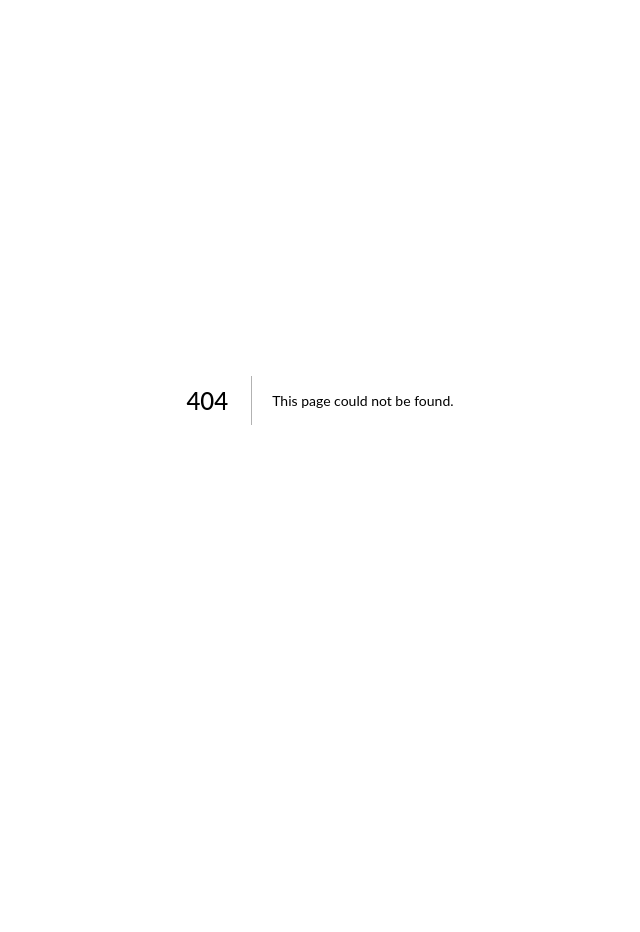
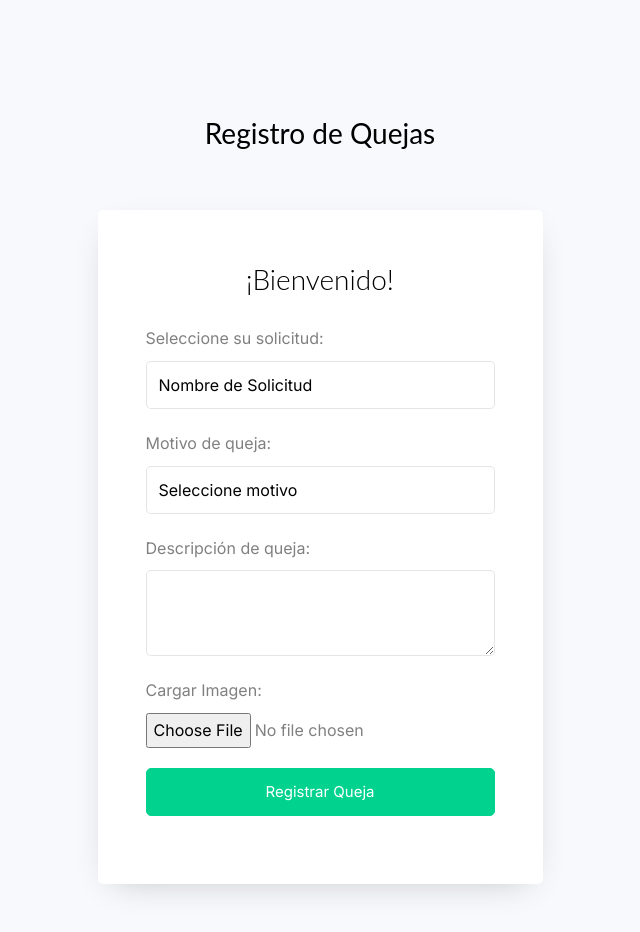
Before and after one commit to sergio-sanguinetti/workitout, a Next.js app: page /registro-quejas in a window 1280 px wide. Before the commit this address had no page. Shown: the top 932 px of the page, without its empty margins (320-960 px from the left). Before the commit the page ends 800 px from the top, so only its background shows below. Built offline with nearby package versions, Linux system fonts and the light colour scheme.

Commit message:
Registro de Quejas

```diff
--- a/src/app/components/sidebar.js
+++ b/src/app/components/sidebar.js
@@ -40,6 +40,14 @@ const Sidebar = () => {
              <FaHome />
            </ListItemIcon>
            <ListItemText primary="Plataforma" />
+         </ListItem>
+       </Link>
+       <Link href="/registro-de-especialista">
+         <ListItem className="item-list">
+           <ListItemIcon>
+             <FaHome />
+           </ListItemIcon>
+           <ListItemText primary="Registro de Especialista" />
          </ListItem>
        </Link>
        <Link href="/registro-de-solicitudes">
--- /dev/null
+++ b/src/app/registro-quejas/page.js
@@ -0,0 +1,112 @@
+'use client';
+import React, { useState } from 'react';
+import { toast, ToastContainer } from 'react-toastify';
+import "react-toastify/dist/ReactToastify.css";
+import { DOMAIN_BACK } from '../../../env';
+
+const RegisterComplaint = () => {
+  const [formData, setFormData] = useState({
+    solicitud: '',
+    motivo: '',
+    descripcion: '',
+    imagen: null,
+  });
+
+  const handleChange = (e) => {
+    const { name, value, files } = e.target;
+    setFormData((prevState) => ({
+      ...prevState,
+      [name]: files ? files[0] : value,
+    }));
+  };
+
+  const handleSubmit = (e) => {
+    e.preventDefault();
+    // Handle the submission logic here (e.g., send data to the backend)
+    toast.success('¡Excelente! Su queja ha sido registrada con éxito, un agente especializado se comunicará con usted a la brevedad mediante el correo electrónico registrado en la cuenta. Gracias por usar WorkItOut.');
+  };
+
+  return (
+    <>
+      <ToastContainer />
+      <section className="ftco-section">
+        <div className="container">
+          <div className="row justify-content-center">
+            <div className="col-md-6 text-center mb-5">
+              <h2 className="heading-section">Registro de Quejas</h2>
+            </div>
+          </div>
+          <div className="row justify-content-center">
+            <div className="col-md-7 col-lg-5">
+              <div className="wrap">
+                <div className="login-wrap p-4 p-md-5">
+                  <div className="icon d-flex align-items-center justify-content-center">
+                    <span className="fa fa-user-o"></span>
+                  </div>
+                  <h3 className="text-center mb-4">¡Bienvenido!</h3>
+                  <form onSubmit={handleSubmit} className="register-complaint-form">
+                    <div className="form-group">
+                      <label htmlFor="solicitud">Seleccione su solicitud:</label>
+                      <select
+                        name="solicitud"
+                        className="form-control"
+                        value={formData.solicitud}
+                        onChange={handleChange}
+                        required
+                      >
+                        <option value="">Nombre de Solicitud</option>
+                        {/* Options for solicitudes should be populated here */}
+                      </select>
+                    </div>
+                    <div className="form-group">
+                      <label htmlFor="motivo">Motivo de queja:</label>
+                      <select
+                        name="motivo"
+                        className="form-control"
+                        value={formData.motivo}
+                        onChange={handleChange}
+                        required
+                      >
+                        <option value="">Seleccione motivo</option>
+                        <option value="Aplicativo">Aplicativo</option>
+                        <option value="Especialista">Especialista</option>
+                        <option value="Servicio">Servicio</option>
+                        <option value="Otro">Otro</option>
+                      </select>
+                    </div>
+                    <div className="form-group">
+                      <label htmlFor="descripcion">Descripción de queja:</label>
+                      <textarea
+                        name="descripcion"
+                        className="form-control"
+                        rows="3"
+                        value={formData.descripcion}
+                        onChange={handleChange}
+                        required
+                      ></textarea>
+                    </div>
+                    <div className="form-group">
+                      <label htmlFor="imagen">Cargar Imagen:</label>
+                      <input
+                        type="file"
+                        name="imagen"
+                        className="form-control-file"
+                        onChange={handleChange}
+                        required
+                      />
+                    </div>
+                    <div className="form-group">
+                      <button type="submit" className="btn btn-primary form-control">Registrar Queja</button>
+                    </div>
+                  </form>
+                </div>
+              </div>
+            </div>
+          </div>
+        </div>
+      </section>
+    </>
+  );
+};
+
+export default RegisterComplaint;
--- /dev/null
+++ b/src/app/registro-quejas/page.module.css
@@ -0,0 +1,46 @@
+.register-complaint-form {
+    width: 100%;
+    max-width: 500px;
+    margin: 0 auto;
+    padding: 1rem;
+    background-color: #fff;
+    border-radius: 10px;
+    box-shadow: 0 0 20px rgba(0, 0, 0, 0.1);
+  }
+
+  .register-complaint-form .form-group {
+    margin-bottom: 1rem;
+  }
+
+  .register-complaint-form label {
+    font-weight: bold;
+    margin-bottom: 0.5rem;
+    display: block;
+  }
+
+  .register-complaint-form input,
+  .register-complaint-form select,
+  .register-complaint-form textarea {
+    width: 100%;
+    padding: 0.5rem;
+    border: 1px solid #ccc;
+    border-radius: 5px;
+  }
+
+  .register-complaint-form input[type="file"] {
+    padding: 0.3rem;
+  }
+
+  .register-complaint-form button {
+    background-color: #01d28e;
+    border: none;
+    padding: 0.7rem;
+    color: #fff;
+    font-weight: bold;
+    cursor: pointer;
+    border-radius: 5px;
+  }
+
+  .register-complaint-form button:hover {
+    background-color: #00b377;
+  }
```
